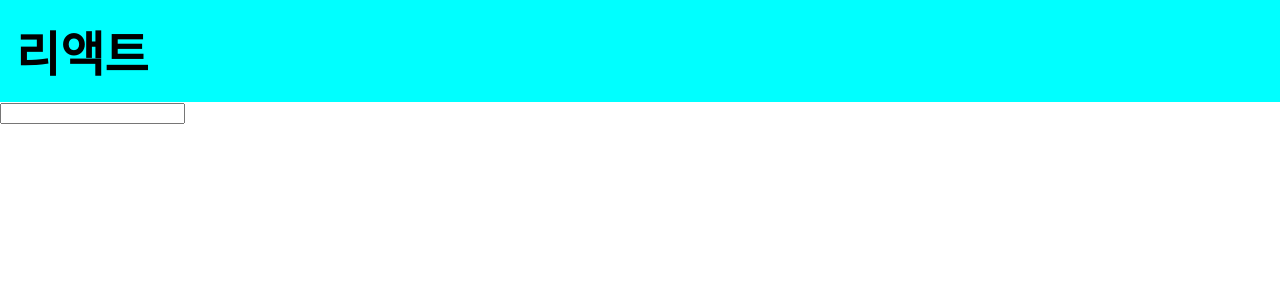
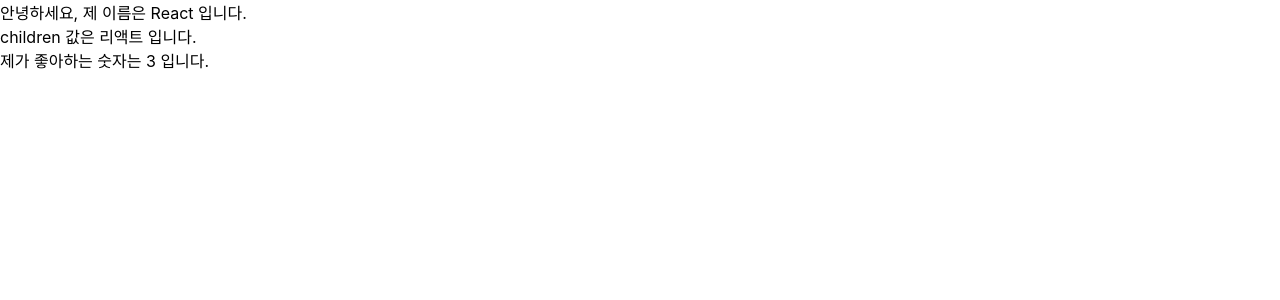
Before and after one commit to jsgkim/react-study, a React (Create React App) app: page / in a window 1280 px wide. Shown: the top 300 px of the page. Built offline with nearby package versions, Linux system fonts and the light colour scheme.

Commit message:
props 개념 실습

```diff
--- a/src/App.js
+++ b/src/App.js
@@ -1,14 +1,12 @@
 import "./App.css";
-import { Fragment } from "react";
+import MyComponent from "./MyComponent";
 
-function App() {
-  const name = "리액트";
+const App = () => {
   return (
-    <>
-      <div className="react">{name}</div>
-      <input />
-    </>
+    <MyComponent name="React" favoriteNumber={3}>
+      리액트
+    </MyComponent>
   );
-}
+};
 
 export default App;
--- /dev/null
+++ b/src/MyComponent.js
@@ -0,0 +1,26 @@
+import PropTypes from "prop-types";
+import { Component } from "react";
+
+class MyComponent extends Component {
+  static defaultProps = {
+    name: "기본 이름",
+  };
+  static propTypes = {
+    name: PropTypes.string,
+    favoriteNumber: PropTypes.number.isRequired,
+  };
+  render() {
+    const { name, favoriteNumber, children } = this.props; // 비구조화 할당
+    return (
+      <div>
+        안녕하세요, 제 이름은 {name} 입니다.
+        <br />
+        children 값은 {children} 입니다.
+        <br />
+        제가 좋아하는 숫자는 {favoriteNumber} 입니다.
+      </div>
+    );
+  }
+}
+
+export default MyComponent;
```
